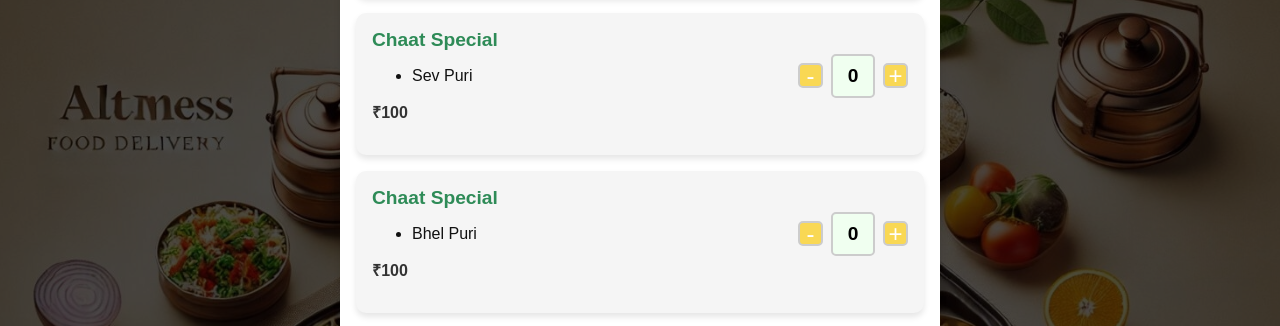
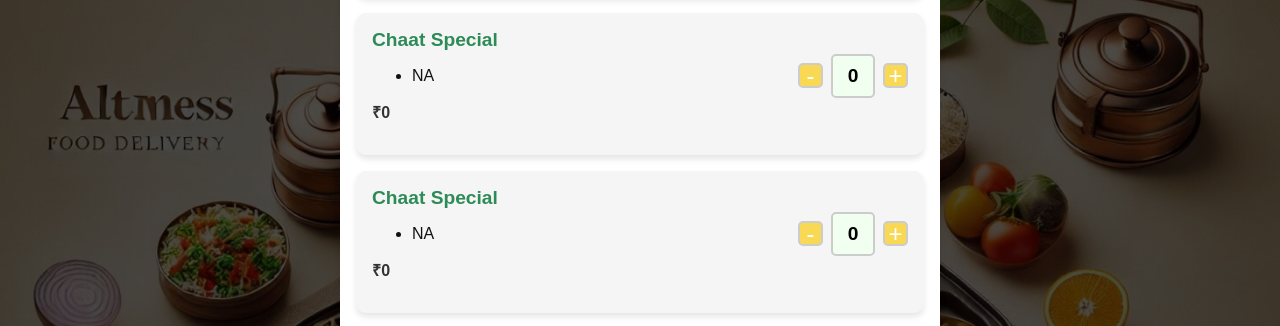
Before and after one commit to shashank-karmali/liveproject, a plain HTML site: page index.html in a window 1280 px wide. Shown: the part 859-1185 px from the top of the page. Drawn offline with Linux system fonts and the light colour scheme.

Commit message:
Update index.html

```diff
--- a/index.html
+++ b/index.html
@@ -77,9 +77,9 @@
                 <div class="tiffin-info">
                     <h3>Chaat Special</h3>
                     <ul>
-                        <li>Sev Puri</li>
+                        <li>NA</li>
                     </ul>
-                    <b><p class="price">₹100</p></b>
+                    <b><p class="price">₹0</p></b>
                 </div>
                 <div class="quantity-selector">
                     <button onclick="updateQuantity('chaatFirst-quantity', 'decrement', 'special')">-</button>
@@ -93,9 +93,9 @@
                 <div class="tiffin-info">
                     <h3>Chaat Special</h3>
                     <ul>
-                        <li>Bhel Puri</li>
+                        <li>NA</li>
                     </ul>
-                    <b><p class="price">₹100</p></b>
+                    <b><p class="price">₹0</p></b>
                 </div>
                 <div class="quantity-selector">
                     <button onclick="updateQuantity('chaatSecond-quantity', 'decrement', 'special')">-</button>
```
